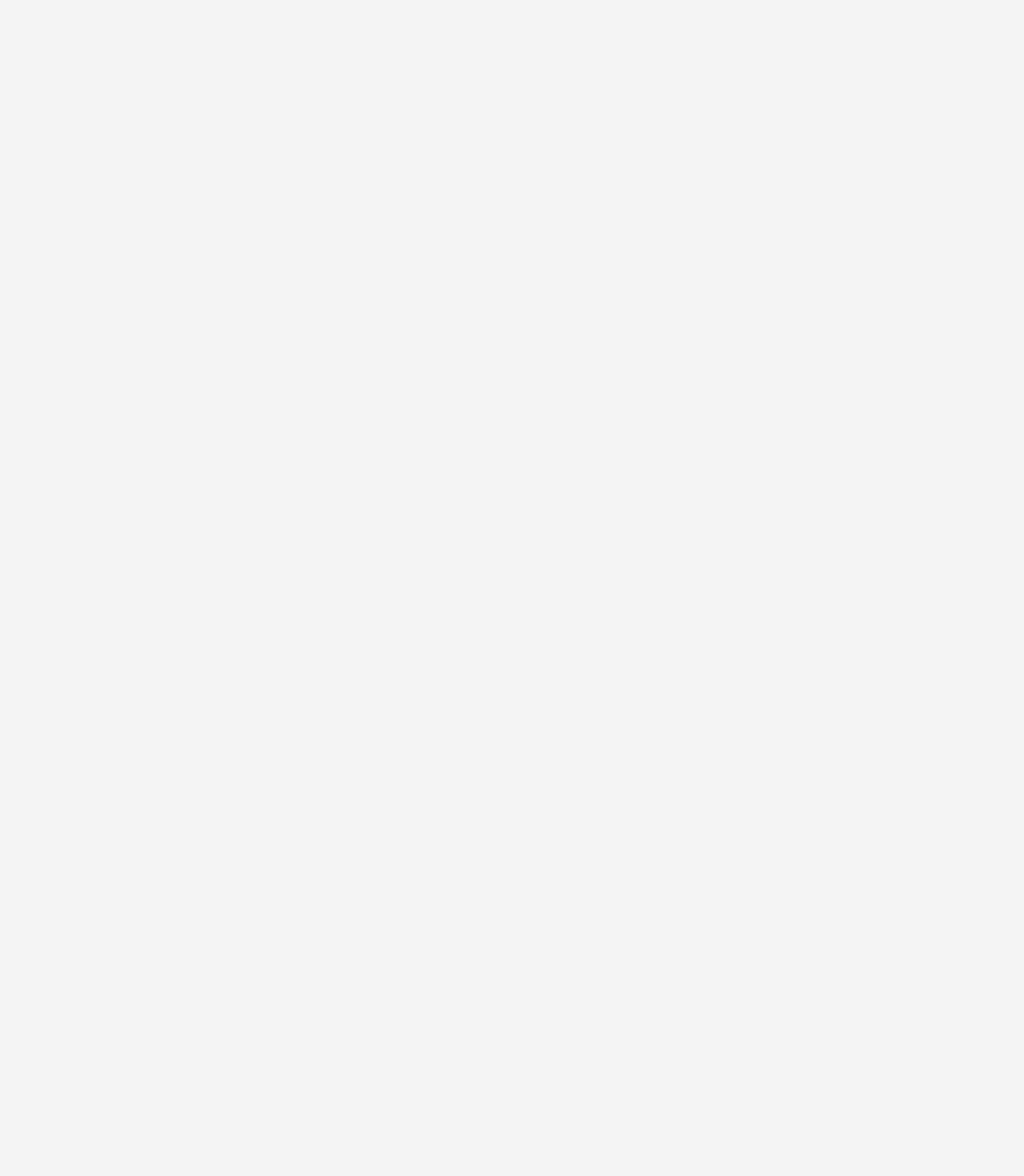
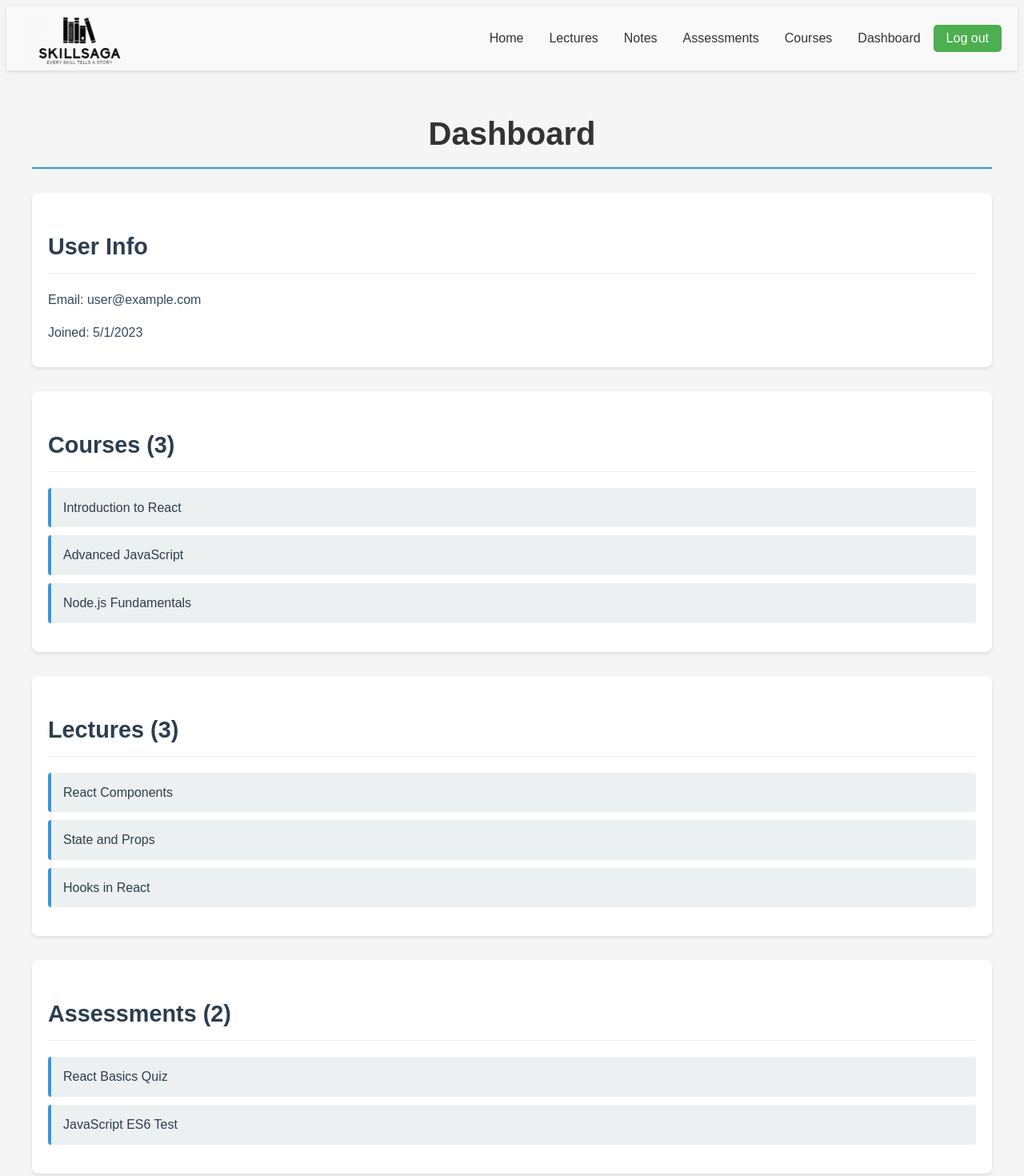
Before and after one commit to Raj-nandan/E-learning-Platform, a React (Create React App) app in the folder client/: page /dashboard in a window 1280 px wide. Before the commit this address had no page. Shown: the top 1470 px of the page at 80% size. Before the commit the page ends 800 px from the top, so only its background shows below. Built offline with nearby package versions, Linux system fonts and the light colour scheme; the HTML template or start-up script is replaced by a standard one.

Commit message:
added dashboard

```diff
--- a/client/package.json
+++ b/client/package.json
@@ -2,6 +2,7 @@
   "name": "client",
   "version": "0.1.0",
   "private": true,
+  "proxy": "http://localhost:8000",
   "dependencies": {
     "@testing-library/jest-dom": "^5.17.0",
     "@testing-library/react": "^13.4.0",
--- a/client/src/App.js
+++ b/client/src/App.js
@@ -4,6 +4,7 @@ import Lectures from './components/Lectures';
 import Notes from './components/Notes';
 import Cources from './components/Cources';
 import Assesments from './components/Assesments';
+import Dashboard from './components/Dashboard';
 
 function App() {
   return (
@@ -14,6 +15,7 @@ function App() {
       <Route path= "/notes" element = {<Notes/>}/>
       <Route path= "/assessments" element = {<Assesments/>}/>
       <Route path= "/courses" element = {<Cources/>}/>
+      <Route path= "/dashboard" element = {<Dashboard/>}/>
     </Routes>
     </BrowserRouter>
   );
--- a/client/src/components/Authmodal.js
+++ b/client/src/components/Authmodal.js
@@ -1,52 +1,61 @@
-import React from 'react'
-import { useState } from 'react'
-import axios from 'axios'
-import { useNavigate } from 'react-router-dom'
-import '../css/authmodal.css'
+import React, { useState } from 'react';
+import axios from 'axios';
+import { useNavigate } from 'react-router-dom';
+import '../css/authmodal.css';
 
-const AuthModal = ({ setShowModel, isSignup }) => {
+const AuthModal = ({ onClose, isSignup }) => {
+  const [email, setEmail] = useState('');
+  const [password, setPassword] = useState('');
+  const [confirmPassword, setConfirmPassword] = useState('');
+  const [error, setError] = useState(null);
 
-  const [email, setEmail] = useState(null)
-  const [password, setPassword] = useState(null)
-  const [confirmPassword, setConfirmPassword] = useState(null)
-  const [error, setError] = useState(null)
+  let navigate = useNavigate();
 
-
-  let navigate = useNavigate()
-
+  // Close the modal when 'X' is clicked
   const handleClick = () => {
-    setShowModel(false)
-  }
+    if (onClose) {
+      onClose(); // Triggers the parent's onClose function to close the modal
+    }
+  };
 
   const handleSubmit = async (e) => {
-    e.preventDefault()
+    e.preventDefault();
+    setError(null);
     try {
-      if (isSignup && (password !== confirmPassword)) {
-        setError("Password does not match")
-        return
+      if (isSignup && password !== confirmPassword) {
+        setError('Passwords do not match');
+        return;
       }
 
-      const response = await axios.post('http://localhost:8000/signup', { email, password })
+      const endpoint = isSignup ? '/signup' : '/login';
+      //const response = await axios.post(`http://localhost:8000${endpoint}`, { email, password });
+      const response = fetch('http://localhost:8000/',{email,password})
+      //const { token, userId } = response.data;
+      console.log(response);
+      // Store the token and userId in localStorage
+      //localStorage.setItem('token', token);
+      //localStorage.setItem('userId', userId);
 
-
-
-      const success = response.status === 201
-
-      if(success)
-        navigate('/home')
-
+      if (onClose) onClose();  // Close the modal on successful signup/login
+      navigate('/');
+    } catch (error) {
+      console.log(error);
+      if (error.response && error.response.data) {
+        setError(error.response.data);
+      } else {
+        setError('An error occurred. Please try again.');
+      }
     }
-    catch (error) {
-      console.log(error)
-    }
-  }
-
+  };
 
   return (
     <div className="auth-modal">
+      {/* Close Button */}
       <div className="close-btn" onClick={handleClick}>X</div>
-      <h2> {isSignup ? 'Create Account' : 'Log In'} </h2>
 
+      <h2>{isSignup ? 'Create Account' : 'Log In'}</h2>
+
+      {/* Form */}
       <form onSubmit={handleSubmit}>
         <input
           type="email"
@@ -64,24 +73,24 @@ const AuthModal = ({ setShowModel, isSignup }) => {
           required={true}
           onChange={(e) => setPassword(e.target.value)}
         />
-        {isSignup && <input
-          type="password"
-          id="password-check"
-          name="password-check"
-          placeholder="confirm Password"
-          required={true}
-          onChange={(e) => setConfirmPassword(e.target.value)}
-        />}
+        {isSignup && (
+          <input
+            type="password"
+            id="password-check"
+            name="password-check"
+            placeholder="confirm Password"
+            required={true}
+            onChange={(e) => setConfirmPassword(e.target.value)}
+          />
+        )}
 
         <input className="submit-btn" type="submit" />
-        <p>{error}</p>
+        {error && <p className="error-message">{error}</p>}
+      </form>
 
-      </form>
       <hr />
-      <h2>GET THE APP</h2>
+    </div>
+  );
+};
 
-    </div>
-  )
-}
-
-export default AuthModal
+export default AuthModal;
--- /dev/null
+++ b/client/src/components/Dashboard.js
@@ -0,0 +1,85 @@
+import React from 'react'
+import Nav from './Nav'
+import '../css/dashboard.css';
+
+const Dashboard = () => {
+  // Dummy data
+  const userData = {
+    user: {
+      email: 'user@example.com',
+      created_at: '2023-05-01T00:00:00.000Z'
+    },
+    courses: [
+      { _id: '1', title: 'Introduction to React' },
+      { _id: '2', title: 'Advanced JavaScript' },
+      { _id: '3', title: 'Node.js Fundamentals' }
+    ],
+    lectures: [
+      { _id: '1', title: 'React Components' },
+      { _id: '2', title: 'State and Props' },
+      { _id: '3', title: 'Hooks in React' }
+    ],
+    assessments: [
+      { _id: '1', title: 'React Basics Quiz' },
+      { _id: '2', title: 'JavaScript ES6 Test' }
+    ],
+    notes: [
+      { _id: '1', title: 'React Lifecycle Methods' },
+      { _id: '2', title: 'Async/Await in JavaScript' },
+      { _id: '3', title: 'Express.js Middleware' },
+      { _id: '4', title: 'MongoDB Queries' }
+    ]
+  }
+
+  return (
+    <div>
+      <Nav />
+      <div className="dashboard-container">
+        <h1>Dashboard</h1>
+        <div className="dashboard-section">
+          <h2>User Info</h2>
+          <p>Email: {userData.user.email}</p>
+          <p>Joined: {new Date(userData.user.created_at).toLocaleDateString()}</p>
+        </div>
+
+        <div className="dashboard-section">
+          <h2>Courses ({userData.courses.length})</h2>
+          <ul>
+            {userData.courses.map(course => (
+              <li key={course._id}>{course.title}</li>
+            ))}
+          </ul>
+        </div>
+
+        <div className="dashboard-section">
+          <h2>Lectures ({userData.lectures.length})</h2>
+          <ul>
+            {userData.lectures.map(lecture => (
+              <li key={lecture._id}>{lecture.title}</li>
+            ))}
+          </ul>
+        </div>
+
+        <div className="dashboard-section">
+          <h2>Assessments ({userData.assessments.length})</h2>
+          <ul>
+            {userData.assessments.map(assessment => (
+              <li key={assessment._id}>{assessment.title}</li>
+            ))}
+          </ul>
+        </div>
+
+        <div className="dashboard-section">
+          <h2>Notes ({userData.notes.length})</h2>
+          <ul>
+            {userData.notes.map(note => (
+              <li key={note._id}>{note.title}</li>
+            ))}
+          </ul>
+        </div>
+      </div>
+    </div>
+  )
+}
+
+export default Dashboard
--- a/client/src/components/Nav.js
+++ b/client/src/components/Nav.js
@@ -19,6 +19,10 @@ const Nav = () => {
     console.log("clicked");
     setShowModal(true);
     setIsSignUp(false); // Set to false for login
+  };
+
+  const handleCloseModal = () => {
+    setShowModal(false);
   };
 
   return (
@@ -48,16 +52,18 @@ const Nav = () => {
               <Link to="/courses" className="nav-link" onClick={toggleMenu}>Courses</Link>
             </li>
             <li className="nav-item">
-              {!authToken && <button className="nav-btn" onClick={handleClick}>Log in</button>}
+              <Link to="/dashboard" className="nav-link" onClick={toggleMenu}>Dashboard</Link>
+            </li>
+            <li className="nav-item">
+              {!authToken && <button className="nav-btn" onClick={handleClick}>Log out</button>}
             </li>
           </ul>
         </div>
       </nav>
       {showModal && (
         <AuthModal
-          setShowModal={setShowModal}
+          onClose={handleCloseModal}
           isSignup={isSignUp}
-          setIsSignup={setIsSignUp}
         />
       )}
     </>
--- a/client/src/css/authmodal.css
+++ b/client/src/css/authmodal.css
@@ -1,9 +1,8 @@
-
-.auth-modal{
+.auth-modal {
     position: absolute;
     left: 0;
     right: 0;
-    top: 50px;
+    top: 150px; /* Increased from 50px to 150px */
     margin-left: auto;
     margin-right: auto;
     max-width: 360px;
@@ -11,10 +10,10 @@
     background-color: rgb(149, 153, 154);
     border-radius: 10px;
     padding: 40px;
-    cursor:pointer ;
+    cursor: default; /* Changed from pointer to default */
 }
 
-.submit-btn{
+.submit-btn {
     color: rgb(121, 119, 119);
     background-color: rgb(225, 225, 225);
     font-weight: 500;
@@ -24,23 +23,28 @@
     border-radius: 30px;
     border: solid 2px rgb(121, 119, 119);
     margin: 6px;
+    cursor: pointer; /* Added cursor: pointer for the button */
 }
-.submit-btn:hover{
+
+.submit-btn:hover {
     color: rgb(93, 90, 90);
     background-color: rgb(198, 189, 189);
 }
 
-.close-btn{
+.close-btn {
     float: right;
+    cursor: pointer; /* Added cursor: pointer for the close button */
+    font-size: 20px; /* Increased font size for better visibility */
+    padding: 5px 10px; /* Added some padding for a larger click area */
 }
 
-.auth-modal form{
-     display: flex;
-     flex-direction: column;
+.auth-modal form {
+    display: flex;
+    flex-direction: column;
 }
 
 .auth-modal input[type=email],
-.auth-modal input[type=password]{
+.auth-modal input[type=password] {
     padding: 8px;
     margin: 8px;
     font-size: 17px;
--- /dev/null
+++ b/client/src/css/dashboard.css
@@ -0,0 +1,90 @@
+.dashboard-container {
+    max-width: 1200px;
+    margin: 0 auto;
+    padding: 20px;
+    font-family: Arial, sans-serif;
+    background-color: #f5f5f5;
+  }
+
+  .dashboard-container h1 {
+    font-size: 2.5rem;
+    color: #333;
+    margin-bottom: 30px;
+    text-align: center;
+    border-bottom: 2px solid #3498db;
+    padding-bottom: 10px;
+  }
+
+  .dashboard-section {
+    background-color: #ffffff;
+    border-radius: 8px;
+    box-shadow: 0 2px 4px rgba(0, 0, 0, 0.1);
+    padding: 20px;
+    margin-bottom: 30px;
+  }
+
+  .dashboard-section h2 {
+    font-size: 1.8rem;
+    color: #2c3e50;
+    margin-bottom: 20px;
+    border-bottom: 1px solid #ecf0f1;
+    padding-bottom: 10px;
+  }
+
+  .dashboard-section p {
+    font-size: 1rem;
+    color: #34495e;
+    margin-bottom: 10px;
+  }
+
+  .dashboard-section ul {
+    list-style-type: none;
+    padding: 0;
+  }
+
+  .dashboard-section li {
+    background-color: #ecf0f1;
+    border-left: 4px solid #3498db;
+    border-radius: 4px;
+    padding: 12px 15px;
+    margin-bottom: 10px;
+    font-size: 1rem;
+    color: #2c3e50;
+    transition: background-color 0.3s ease, transform 0.2s ease;
+  }
+
+  .dashboard-section li:hover {
+    background-color: #e0e6e8;
+    transform: translateX(5px);
+  }
+
+  /* Responsive design */
+  @media (max-width: 768px) {
+    .dashboard-container h1 {
+      font-size: 2rem;
+    }
+
+    .dashboard-section h2 {
+      font-size: 1.5rem;
+    }
+
+    .dashboard-section p,
+    .dashboard-section li {
+      font-size: 0.9rem;
+    }
+  }
+
+  @media (max-width: 480px) {
+    .dashboard-container h1 {
+      font-size: 1.8rem;
+    }
+
+    .dashboard-section h2 {
+      font-size: 1.3rem;
+    }
+
+    .dashboard-section p,
+    .dashboard-section li {
+      font-size: 0.8rem;
+    }
+  }
```
Also changed, not shown: client/src/components/Notes.js (+14 -14 lines), client/src/pages/Home.js (+8 -4 lines), 1 other file (tests, documents, lock files or other folders).
